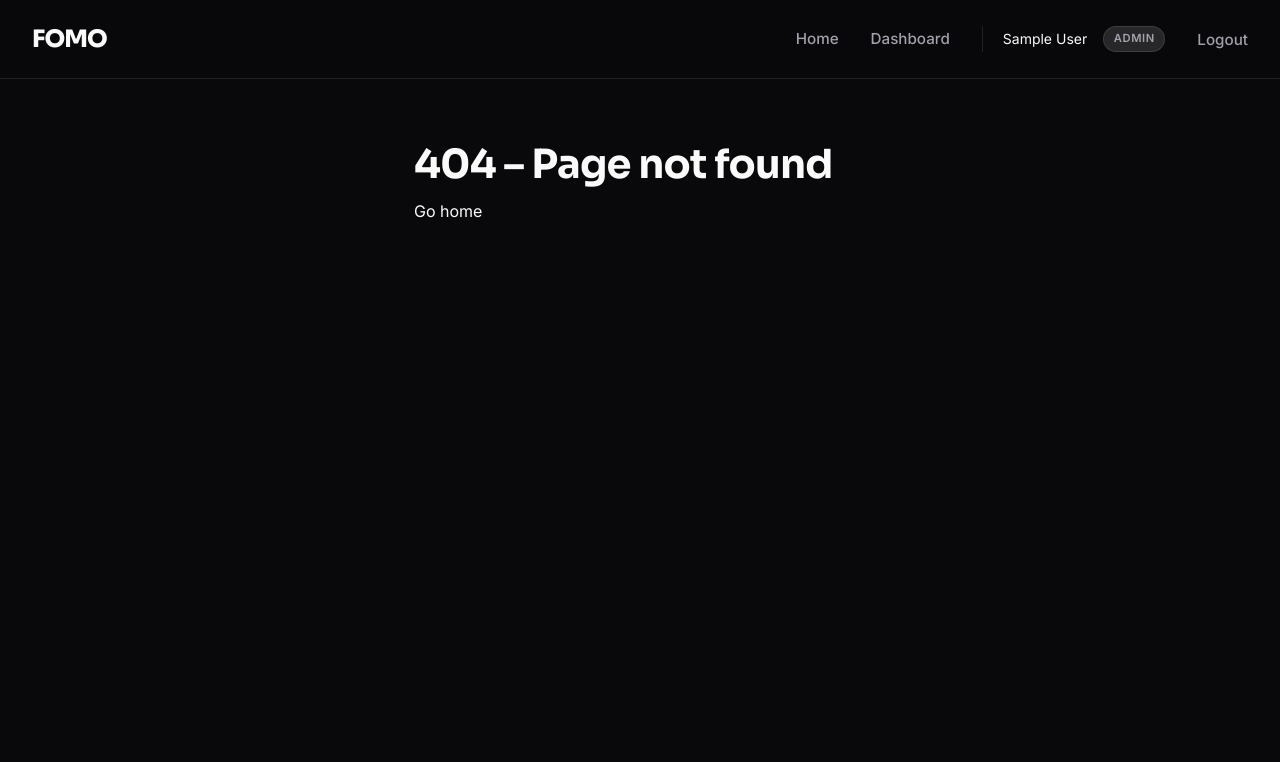
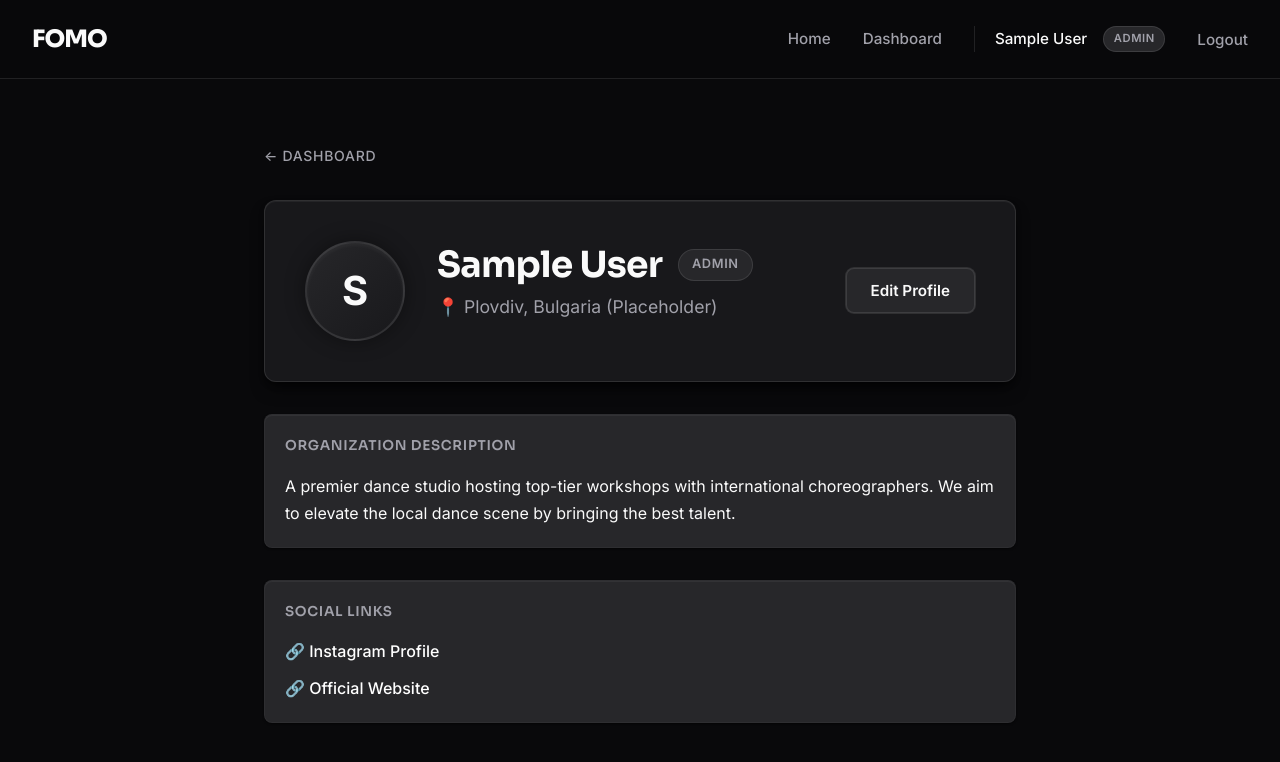
Before and after one commit to Stela-Stoimenova/FOMO-FearOfMissingOut, a React (Vite) app in the folder client/: page /profile in a window 1280 px wide. Before the commit this address had no page. Shown: the top 762 px of the page. Built offline with nearby package versions, Linux system fonts and the light colour scheme; sample sign-in values are in the browser's storage.

Commit message:
add profile and portfolio MVP

```diff
--- a/client/src/App.jsx
+++ b/client/src/App.jsx
@@ -11,6 +11,7 @@ import RegisterPage from "./pages/RegisterPage.jsx";
 import DashboardPage from "./pages/DashboardPage.jsx";
 import CreateEventPage from "./pages/CreateEventPage.jsx";
 import MyTicketsPage from "./pages/MyTicketsPage.jsx";
+import ProfilePage from "./pages/ProfilePage.jsx";
 
 export default function App() {
   return (
@@ -26,6 +27,7 @@ export default function App() {
 
           {/* Protected routes */}
           <Route path="/dashboard" element={<ProtectedRoute><DashboardPage /></ProtectedRoute>} />
+          <Route path="/profile" element={<ProtectedRoute><ProfilePage /></ProtectedRoute>} />
           <Route path="/create-event" element={<ProtectedRoute><CreateEventPage /></ProtectedRoute>} />
           <Route path="/my-tickets" element={<ProtectedRoute><MyTicketsPage /></ProtectedRoute>} />
 
--- a/client/src/components/Navbar.jsx
+++ b/client/src/components/Navbar.jsx
@@ -34,10 +34,10 @@ export default function Navbar() {
                         )}
 
                         {/* User info + logout */}
-                        <span className="navbar-user">
+                        <NavLink to="/profile" className="navbar-user" style={{ cursor: 'pointer', textDecoration: 'none' }}>
                             {user.name || user.email}
                             <span className="role-badge">{user.role}</span>
-                        </span>
+                        </NavLink>
                         <button className="navbar-logout" onClick={handleLogout}>
                             Logout
                         </button>
--- a/client/src/index.css
+++ b/client/src/index.css
@@ -641,6 +641,22 @@ h3 {
   padding: 2rem !important;
 }
 
+/* ─── Profile System ─────────────────────────────────────────────────── */
+.profile-avatar {
+  width: 100px;
+  height: 100px;
+  border-radius: 50%;
+  background: linear-gradient(135deg, var(--bg-hover) 0%, var(--bg-card) 100%);
+  display: flex;
+  align-items: center;
+  justify-content: center;
+  font-size: 2.5rem;
+  font-weight: 700;
+  color: var(--text-main);
+  border: 2px solid var(--border-light);
+  box-shadow: 0 0 20px rgba(0, 0, 0, 0.4), inset 0 2px 4px rgba(255, 255, 255, 0.05);
+}
+
 .nearby-section h2,
 .popular-section h2 {
   color: var(--text-main) !important;
--- a/client/src/pages/DashboardPage.jsx
+++ b/client/src/pages/DashboardPage.jsx
@@ -56,6 +56,10 @@ export default function DashboardPage() {
             </div>
 
             <div className="dashboard-actions">
+                <Link to="/profile" className="action-card">
+                    My Profile
+                </Link>
+
                 {/* DANCER actions */}
                 {user.role === "DANCER" && (
                     <Link to="/my-tickets" className="action-card">
--- /dev/null
+++ b/client/src/pages/ProfilePage.jsx
@@ -0,0 +1,114 @@
+import { useAuth } from "../context/AuthContext.jsx";
+import { Link } from "react-router-dom";
+
+export default function ProfilePage() {
+    const { user } = useAuth();
+
+    if (!user) {
+        return (
+            <main className="page page-narrow">
+                <div className="state-error">You must be logged in to view your profile.</div>
+            </main>
+        );
+    }
+
+    // Mock data based on role for demonstration until backend profile endpoints are ready
+    const isDancer = user.role === "DANCER";
+
+    // We can use the first letter of the name or email for a simple avatar fallback
+    const Initials = (user.name || user.email).charAt(0).toUpperCase();
+
+    return (
+        <main className="page" style={{ maxWidth: '800px' }}>
+            <Link to="/dashboard" className="back-link">← Dashboard</Link>
+
+            {/* Profile Header */}
+            <div className="profile-header detail-card" style={{ display: 'flex', alignItems: 'center', gap: '2rem', marginBottom: '2rem', padding: '2.5rem' }}>
+                <div className="profile-avatar">
+                    {/* Placeholder for actual image */}
+                    <span>{Initials}</span>
+                </div>
+                <div style={{ flex: 1 }}>
+                    <div style={{ display: 'flex', alignItems: 'center', gap: '1rem', marginBottom: '0.5rem' }}>
+                        <h1 style={{ margin: 0, fontSize: '2.25rem' }}>{user.name || user.email.split('@')[0]}</h1>
+                        <span className="role-badge" style={{ fontSize: '0.8rem', padding: '0.3rem 0.8rem' }}>{user.role}</span>
+                    </div>
+                    <p style={{ color: 'var(--text-muted)', fontSize: '1.1rem', marginBottom: '1rem' }}>
+                        📍 {isDancer ? "Sofia, Bulgaria" : "Plovdiv, Bulgaria"} (Placeholder)
+                    </p>
+                    {isDancer && user.loyaltyAccount && (
+                        <div style={{ display: 'inline-flex', alignItems: 'center', gap: '0.5rem', background: 'var(--bg-input)', padding: '0.5rem 1rem', borderRadius: 'var(--radius-md)', border: '1px solid var(--border-light)' }}>
+                            <span style={{ color: 'var(--primary)' }}>🌟 {user.loyaltyAccount.points}</span>
+                            <span style={{ color: 'var(--text-muted)', fontSize: '0.85rem' }}>Loyalty Points</span>
+                        </div>
+                    )}
+                </div>
+                <div>
+                    <button className="btn-primary" style={{ background: 'var(--bg-input)', color: 'var(--text-main)', border: '1px solid var(--border-light)' }} onClick={() => alert("Edit Profile coming soon.")}>
+                        Edit Profile
+                    </button>
+                </div>
+            </div>
+
+            {/* Profile Content Grid */}
+            <div style={{ display: 'grid', gridTemplateColumns: '1fr', gap: '2rem' }}>
+
+                {/* About / Bio Section - Common for both */}
+                <section className="profile-section detail-item">
+                    <h3 style={{ textTransform: 'uppercase', fontSize: '0.85rem', letterSpacing: '0.05em', color: 'var(--text-muted)', marginBottom: '1rem' }}>
+                        {isDancer ? "About Me" : "Organization Description"}
+                    </h3>
+                    <p style={{ color: 'var(--text-main)', lineHeight: 1.7 }}>
+                        {isDancer
+                            ? "Passionate dancer specializing in contemporary and hip-hop. Always looking for new workshops and battles to push my limits and connect with the community."
+                            : "A premier dance studio hosting top-tier workshops with international choreographers. We aim to elevate the local dance scene by bringing the best talent."}
+                    </p>
+                </section>
+
+                {/* DANCER Specific Fields */}
+                {isDancer && (
+                    <div style={{ display: 'grid', gridTemplateColumns: 'repeat(auto-fit, minmax(300px, 1fr))', gap: '2rem' }}>
+                        <section className="profile-section detail-item">
+                            <h3 style={{ textTransform: 'uppercase', fontSize: '0.85rem', letterSpacing: '0.05em', color: 'var(--text-muted)', marginBottom: '1rem' }}>Dance Styles</h3>
+                            <div style={{ display: 'flex', flexWrap: 'wrap', gap: '0.5rem' }}>
+                                {["Hip Hop", "Contemporary", "Heels"].map(style => (
+                                    <span key={style} style={{ background: 'rgba(255,255,255,0.05)', border: '1px solid var(--border-light)', padding: '0.4rem 0.8rem', borderRadius: 'var(--radius-sm)', fontSize: '0.9rem' }}>
+                                        {style}
+                                    </span>
+                                ))}
+                            </div>
+                        </section>
+
+                        <section className="profile-section detail-item">
+                            <h3 style={{ textTransform: 'uppercase', fontSize: '0.85rem', letterSpacing: '0.05em', color: 'var(--text-muted)', marginBottom: '1rem' }}>Experience</h3>
+                            <p style={{ fontSize: '1.1rem', fontWeight: 500 }}>Advanced / Pro</p>
+                        </section>
+                    </div>
+                )}
+
+                {/* Portfolio / Links Section */}
+                <section className="profile-section detail-item">
+                    <h3 style={{ textTransform: 'uppercase', fontSize: '0.85rem', letterSpacing: '0.05em', color: 'var(--text-muted)', marginBottom: '1rem' }}>
+                        {isDancer ? "Portfolio" : "Social Links"}
+                    </h3>
+                    <div style={{ display: 'flex', flexDirection: 'column', gap: '0.75rem' }}>
+                        <a href="https://instagram.com" target="_blank" rel="noreferrer" style={{ display: 'flex', alignItems: 'center', gap: '0.5rem', color: 'var(--primary)', fontWeight: 500 }}>
+                            🔗 Instagram Profile
+                        </a>
+                        {isDancer && (
+                            <a href="https://youtube.com" target="_blank" rel="noreferrer" style={{ display: 'flex', alignItems: 'center', gap: '0.5rem', color: 'var(--primary)', fontWeight: 500 }}>
+                                🔗 YouTube Showcase
+                            </a>
+                        )}
+                        {!isDancer && (
+                            <a href="https://website.com" target="_blank" rel="noreferrer" style={{ display: 'flex', alignItems: 'center', gap: '0.5rem', color: 'var(--primary)', fontWeight: 500 }}>
+                                🔗 Official Website
+                            </a>
+                        )}
+                    </div>
+                </section>
+
+            </div>
+        </main>
+    );
+}
```
